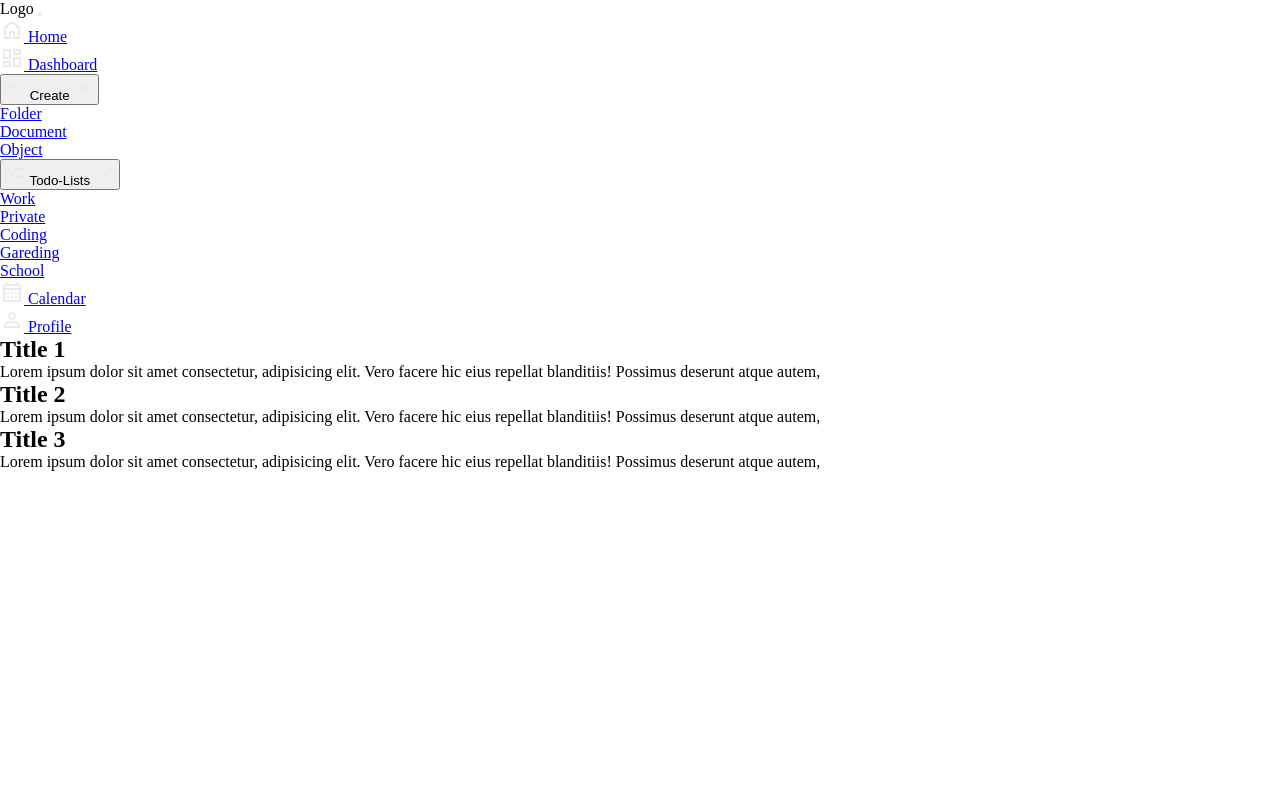
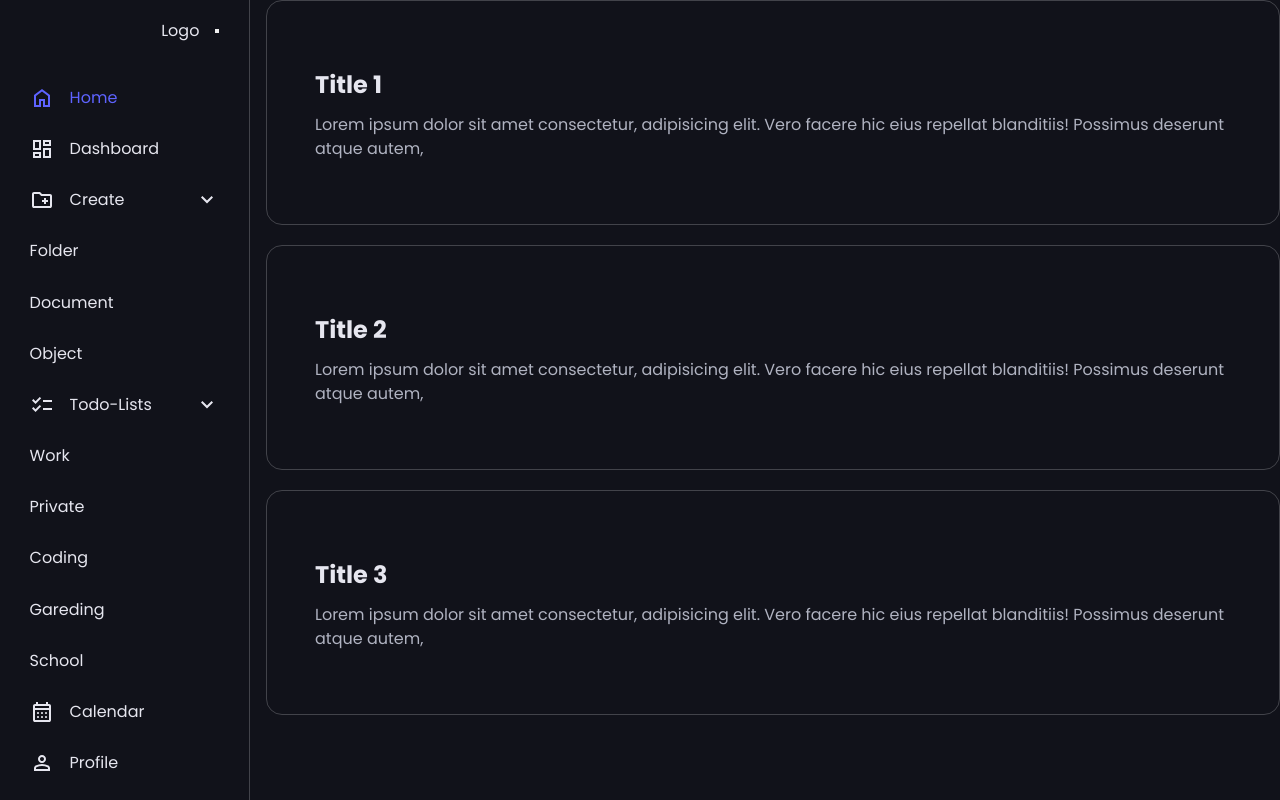
Before and after one commit to md-galib-hossain/UI-Elements, a plain HTML site: page Responsive-Navbar-HTML-CSS-JAVASCRIPT/index.html in a window 1280 px wide. Drawn offline with Linux system fonts and the light colour scheme.

Commit message:
Feat: Sidebar Design

```diff
--- a/Responsive-Navbar-HTML-CSS-JAVASCRIPT/index.html
+++ b/Responsive-Navbar-HTML-CSS-JAVASCRIPT/index.html
@@ -4,10 +4,10 @@
     <meta charset="UTF-8" />
     <meta name="viewport" content="width=device-width, initial-scale=1.0" />
     <title>Document</title>
-    <link rel="stylesheet" href="style.css">
+    <link rel="stylesheet" href="style.css" />
   </head>
   <body>
-    <nav id="siderbar">
+    <nav id="sidebar">
       <ul>
         <li class="logo">
           <span>Logo</span>
@@ -54,7 +54,9 @@
               width="24px"
               fill="#e8eaed"
             >
-              <path d="M480-344 240-584l56-56 184 184 184-184 56 56-240 240Z" />
+              <path
+                d="M560-320h80v-80h80v-80h-80v-80h-80v80h-80v80h80v80ZM160-160q-33 0-56.5-23.5T80-240v-480q0-33 23.5-56.5T160-800h240l80 80h320q33 0 56.5 23.5T880-640v400q0 33-23.5 56.5T800-160H160Zm0-80h640v-400H447l-80-80H160v480Zm0 0v-480 480Z"
+              />
             </svg>
             <span>Create</span>
             <svg
@@ -68,9 +70,11 @@
             </svg>
           </button>
           <ul class="sub-menu">
+            <div>
             <li><a href="#">Folder</a></li>
             <li><a href="#">Document</a></li>
             <li><a href="#">Object</a></li>
+          </div>
           </ul>
         </li>
         <li>
@@ -98,11 +102,15 @@
             </svg>
           </button>
           <ul class="sub-menu">
+            <div>
+
+
             <li><a href="#">Work</a></li>
             <li><a href="#">Private</a></li>
             <li><a href="#">Coding</a></li>
             <li><a href="#">Gareding</a></li>
             <li><a href="#">School</a></li>
+          </div>
           </ul>
         </li>
         <li class="">
--- a/Responsive-Navbar-HTML-CSS-JAVASCRIPT/style.css
+++ b/Responsive-Navbar-HTML-CSS-JAVASCRIPT/style.css
@@ -1,4 +1,19 @@
-:root{
+@import url("https://fonts.googleapis.com/css2?family=Poppins:ital,wght@0,100;0,200;0,300;0,400;0,500;0,600;0,700;0,800;0,900;1,100;1,200;1,300;1,400;1,500;1,600;1,700;1,800;1,900&display=swap");
+*,
+::before,
+::after {
+  box-sizing: border-box;
+}
+* {
+  margin: 0;
+  padding: 0;
+  line-height: 1.5rem;
+}
+
+html {
+  font-family: Poppins, "Segoe UI", Tahoma, Geneva, Verdana;
+}
+:root {
   --base-clr: #11121a;
   --line-clr: #42434a;
   --hover-clr: #222533;
@@ -7,8 +22,100 @@
   --secondary-text-clr: #b0b3c1;
 }
 
-*{
-    margin: 0;
-    padding: 0;
+body {
+  min-height: 100vh;
+  min-height: 100dvh;
+  background-color: var(--base-clr);
+  color: var(--text-clr);
+  display: grid;
+  grid-template-columns: auto 1fr;
+  gap: 1em;
+}
+main p {
+  color: var(--secondary-text-clr);
+  margin-top: 5px;
+  margin-bottom: 15px;
+}
+.container {
+  border: 1px solid var(--line-clr);
+  border-radius: 1em;
+  margin-bottom: 20px;
+  padding: min(3em, 15%);
+
+  h2,
+  p {
+    margin-top: 1em;
+  }
+}
+
+#sidebar {
   box-sizing: border-box;
+  height: 100vh;
+  width: 250px;
+  padding: 5px 1em;
+  background-color: var(--base-clr);
+  border-right: 1px solid var(--line-clr);
+  position: sticky;
+  top: 0;
+  align-self: start;
 }
+
+#sidebar ul {
+  list-style: none;
+}
+
+#sidebar > ul > li:first-child {
+  display: flex;
+  justify-content: flex-end;
+  margin-bottom: 16px;
+  .log {
+    font-weight: 600;
+  }
+}
+
+#sidebar ul li.active a {
+  color: var(--accent-clr);
+  svg {
+    fill: var(--accent-clr);
+  }
+}
+
+#sidebar a,
+#sidebar .dropdown-btn,
+#sidebar .logo {
+  border-radius: 0.5em;
+  padding: 0.85em;
+  text-decoration: none;
+  color: var(--text-clr);
+  display: flex;
+  align-items: center;
+  gap: 1em;
+}
+
+.dropdown-btn {
+  width: 100%;
+  text-align: left;
+  background: none;
+  border: none;
+  font: inherit;
+  cursor: pointer;
+}
+
+#sidebar svg {
+  flex-shrink: 0;
+  fill: var(--text-clr);
+}
+
+#sidebar a span,
+#sidebar .dropdown-btn span {
+  flex-grow: 1;
+}
+#sidebar svg {
+  flex-shrink: 0;
+  fill: var(--text-clr);
+}
+
+#sidebar a:hover,
+#sidebar .dropdown-btn:hover {
+  background-color: var(--hover-clr);
+}
```
Lines whose indentation alone changed are shown as unchanged.
